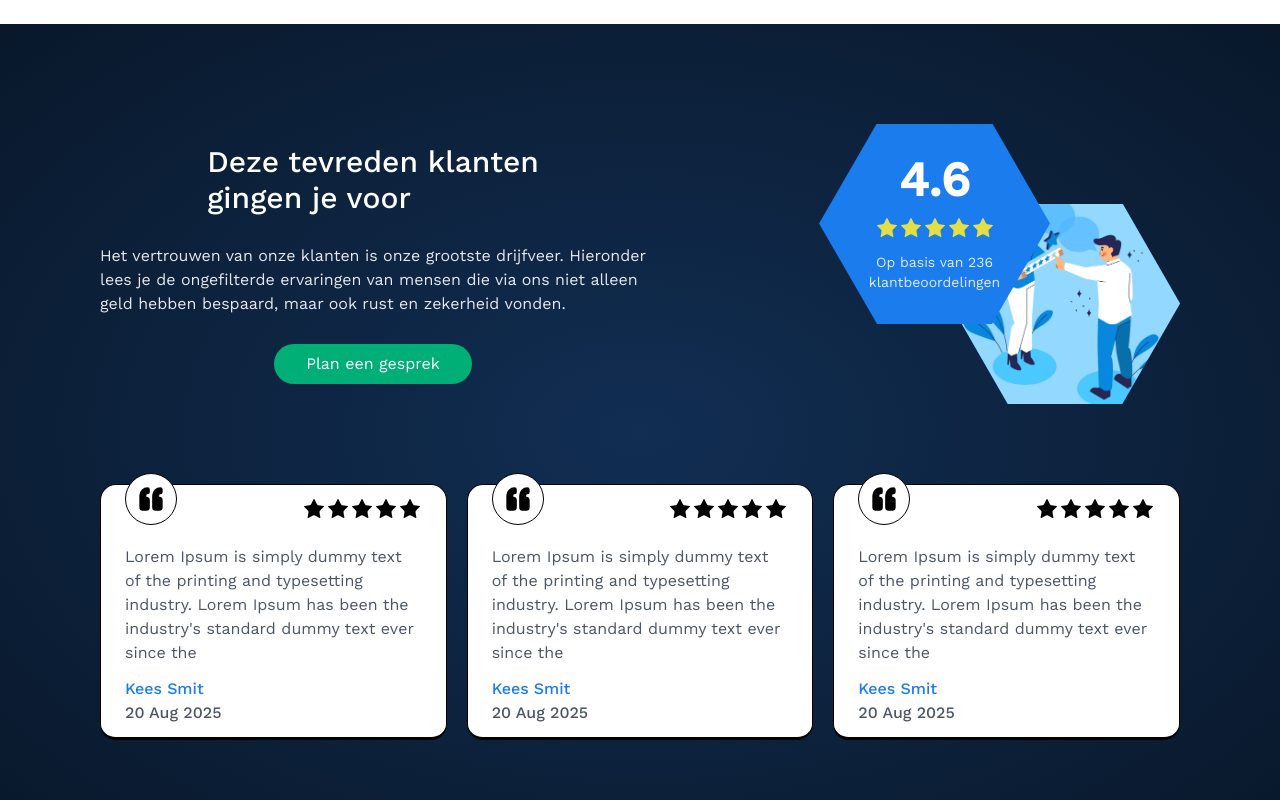
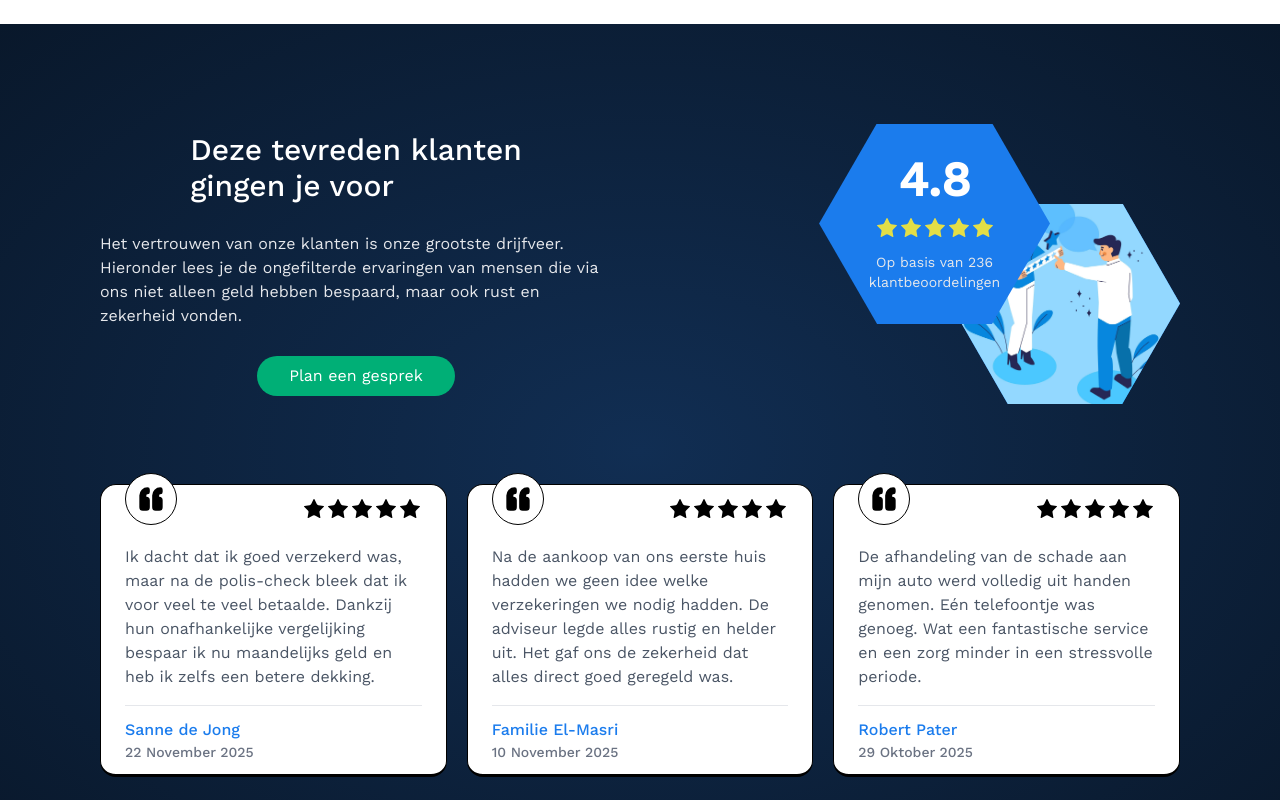
Before and after one commit to Quincymahn/Checkmijnverzekering, a Next.js app: page /verzekeringen in a window 1280 px wide. Shown: the part 1600-2400 px from the top of the page. Built offline with nearby package versions, Linux system fonts and the light colour scheme; no server answers.

Commit message:
testimonial update

```diff
--- a/app/_components/Form.js
+++ b/app/_components/Form.js
@@ -272,13 +272,16 @@ function Form() {
         if (!recaptchaLoaded || !window.grecaptcha) {
           throw new Error("reCAPTCHA niet geladen.");
         }
-        recaptchaToken = await window.grecaptcha.execute(/* ... */);
+        recaptchaToken = await window.grecaptcha.execute(
+          process.env.NEXT_PUBLIC_RECAPTCHA_SITE_KEY,
+          { action: "submit_form" }
+        );
       } catch (error) {
         setSubmitStatus({
           type: "error",
-          message: "Beveiligingscontrole mislukt.",
+          message: "Beveiligingscontrole mislukt. Probeer het opnieuw.",
         });
-        return;
+        return; // BELANGRIJK: De functie stopt hier!
       }
     }
 
--- a/app/_components/VerzekeringenTestimonialSection.js
+++ b/app/_components/VerzekeringenTestimonialSection.js
@@ -2,25 +2,66 @@ import { Quote, Star } from "lucide-react";
 import Image from "next/image";
 import Link from "next/link";
 
+// Een kleine, herbruikbare component voor een enkele testimonial-kaart
+function TestimonialCard({ text, author, date }) {
+  return (
+    <div className="flex flex-col h-full p-3 px-6 bg-white border border-black rounded-2xl border-b-3">
+      <div className="flex justify-between">
+        <div className="flex flex-col items-center justify-center -mt-6 bg-white border border-black rounded-full w-13 h-13">
+          <Quote className="scale-[-1] w-7 h-7" fill="#000000" />
+        </div>
+        <div className="flex">
+          {[...Array(5)].map((_, i) => (
+            <Star key={i} fill="#000000" strokeWidth={0} />
+          ))}
+        </div>
+      </div>
+      <p className="flex-grow mt-5 text-gray-600">{text}</p>
+      <div className="pt-3 mt-4 border-t border-gray-200">
+        <p className="text-[#1b7ced] font-medium">{author}</p>
+        <p className="text-sm font-medium text-gray-500">{date}</p>
+      </div>
+    </div>
+  );
+}
+
+// De hoofdcomponent met alle data
 function VerzekeringenTestimonialSection() {
+  const testimonialData = [
+    {
+      text: "Ik dacht dat ik goed verzekerd was, maar na de polis-check bleek dat ik voor veel te veel betaalde. Dankzij hun onafhankelijke vergelijking bespaar ik nu maandelijks geld en heb ik zelfs een betere dekking.",
+      author: "Sanne de Jong",
+      date: "22 November 2025",
+    },
+    {
+      text: "Na de aankoop van ons eerste huis hadden we geen idee welke verzekeringen we nodig hadden. De adviseur legde alles rustig en helder uit. Het gaf ons de zekerheid dat alles direct goed geregeld was.",
+      author: "Familie El-Masri",
+      date: "10 November 2025",
+    },
+    {
+      text: "De afhandeling van de schade aan mijn auto werd volledig uit handen genomen. Eén telefoontje was genoeg. Wat een fantastische service en een zorg minder in een stressvolle periode.",
+      author: "Robert Pater",
+      date: "29 Oktober 2025",
+    },
+  ];
+
   return (
     <div className="w-full px-4 py-25 sm:p-25 bg-radial from-[#112e53] to-[#09182b]">
       <div className="mx-auto max-w-7xl">
         <div className="flex flex-col items-center justify-between gap-10 lg:flex-row">
-          <div className="flex flex-col items-center justify-center space-y-7">
-            <p className="text-3xl font-medium text-center text-white lg:text-left">
+          <div className="flex flex-col items-center justify-center text-center space-y-7 lg:text-left">
+            <p className="text-3xl font-medium text-white">
               Deze tevreden klanten <br /> gingen je voor
             </p>
-            <p className="text-center text-gray-200 lg:text-left">
+            <p className="max-w-lg text-gray-200">
               Het vertrouwen van onze klanten is onze grootste drijfveer.
-              Hieronder <br />
-              lees je de ongefilterde ervaringen van mensen die via ons niet
-              alleen <br />
-              geld hebben bespaard, maar ook rust en zekerheid vonden.
+              Hieronder lees je de ongefilterde ervaringen van mensen die via
+              ons niet alleen geld hebben bespaard, maar ook rust en zekerheid
+              vonden.
             </p>
             <Link
-            href="/plan-een-gesprek"
-              className="bg-[#00af76] text-white rounded-full px-8 py-2 content-center"
+              href="/contact"
+              className="bg-[#00af76] text-white rounded-full px-8 py-2 content-center hover:scale-105 transition-transform"
             >
               Plan een gesprek
             </Link>
@@ -28,13 +69,11 @@ function VerzekeringenTestimonialSection() {
 
           <div className="flex">
             <div className="relative z-10 flex flex-col items-center justify-center space-y-3 hexagon-straight">
-              <p className="text-5xl font-bold text-white">4.6</p>
+              <p className="text-5xl font-bold text-white">4.8</p>
               <div className="flex">
-                <Star fill="#E3DE47" stroke="0" />
-                <Star fill="#E3DE47" stroke="0" />
-                <Star fill="#E3DE47" stroke="0" />
-                <Star fill="#E3DE47" stroke="0" />
-                <Star fill="#E3DE47" stroke="0" />
+                {[...Array(5)].map((_, i) => (
+                  <Star key={i} fill="#E3DE47" strokeWidth={0} />
+                ))}
               </div>
               <p className="text-sm text-center text-gray-200">
                 Op basis van 236 klantbeoordelingen
@@ -50,72 +89,15 @@ function VerzekeringenTestimonialSection() {
           </div>
         </div>
 
-        <div className="grid w-full grid-cols-1 gap-5 mt-20 lg:grid-cols-3">
-          <div className="p-3 px-6 bg-white border border-black rounded-2xl border-b-3">
-            <div className="flex justify-between">
-              <div className="flex flex-col items-center justify-center -mt-6 bg-white border border-black rounded-full w-13 h-13">
-                <Quote className="scale-[-1] w-7 h-7" fill="#000000" />
-              </div>
-              <div className="flex">
-                <Star fill="#000000" stroke="0" />
-                <Star fill="#000000" stroke="0" />
-                <Star fill="#000000" stroke="0" />
-                <Star fill="#000000" stroke="0" />
-                <Star fill="#000000" stroke="0" />
-              </div>
-            </div>
-            <p className="mt-5 text-gray-600">
-              Lorem Ipsum is simply dummy text of the printing and typesetting
-              industry. Lorem Ipsum has been the industry&apos;s standard dummy
-              text ever since the
-            </p>
-            <p className="mt-3 text-[#1b7ced] font-medium">Kees Smit</p>
-            <p className="font-medium text-gray-600">20 Aug 2025</p>
-          </div>
-
-          <div className="p-3 px-6 bg-white border border-black rounded-2xl border-b-3">
-            <div className="flex justify-between">
-              <div className="flex flex-col items-center justify-center -mt-6 bg-white border border-black rounded-full w-13 h-13">
-                <Quote className="scale-[-1] w-7 h-7" fill="#000000" />
-              </div>
-              <div className="flex">
-                <Star fill="#000000" stroke="0" />
-                <Star fill="#000000" stroke="0" />
-                <Star fill="#000000" stroke="0" />
-                <Star fill="#000000" stroke="0" />
-                <Star fill="#000000" stroke="0" />
-              </div>
-            </div>
-            <p className="mt-5 text-gray-600">
-              Lorem Ipsum is simply dummy text of the printing and typesetting
-              industry. Lorem Ipsum has been the industry&apos;s standard dummy
-              text ever since the
-            </p>
-            <p className="mt-3 text-[#1b7ced] font-medium">Kees Smit</p>
-            <p className="font-medium text-gray-600">20 Aug 2025</p>
-          </div>
-
-          <div className="p-3 px-6 bg-white border border-black rounded-2xl border-b-3">
-            <div className="flex justify-between">
-              <div className="flex flex-col items-center justify-center -mt-6 bg-white border border-black rounded-full w-13 h-13">
-                <Quote className="scale-[-1] w-7 h-7" fill="#000000" />
-              </div>
-              <div className="flex">
-                <Star fill="#000000" stroke="0" />
-                <Star fill="#000000" stroke="0" />
-                <Star fill="#000000" stroke="0" />
-                <Star fill="#000000" stroke="0" />
-                <Star fill="#000000" stroke="0" />
-              </div>
-            </div>
-            <p className="mt-5 text-gray-600">
-              Lorem Ipsum is simply dummy text of the printing and typesetting
-              industry. Lorem Ipsum has been the industry&apos;s standard dummy
-              text ever since the
-            </p>
-            <p className="mt-3 text-[#1b7ced] font-medium">Kees Smit</p>
-            <p className="font-medium text-gray-600">20 Aug 2025</p>
-          </div>
+        <div className="grid w-full grid-cols-1 gap-5 mt-20 md:grid-cols-2 lg:grid-cols-3">
+          {testimonialData.map((testimonial, index) => (
+            <TestimonialCard
+              key={index}
+              text={testimonial.text}
+              author={testimonial.author}
+              date={testimonial.date}
+            />
+          ))}
         </div>
       </div>
     </div>
```
